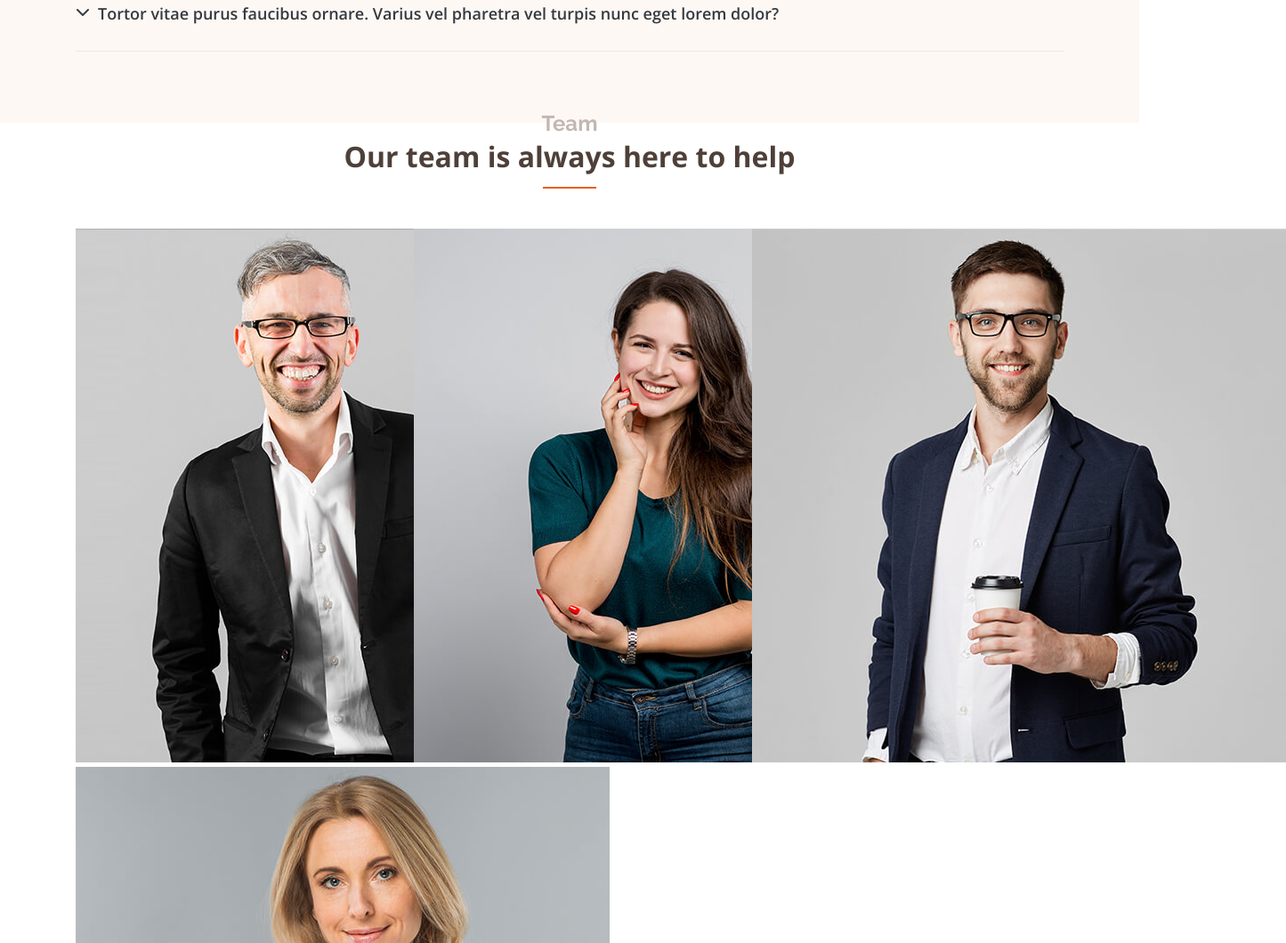
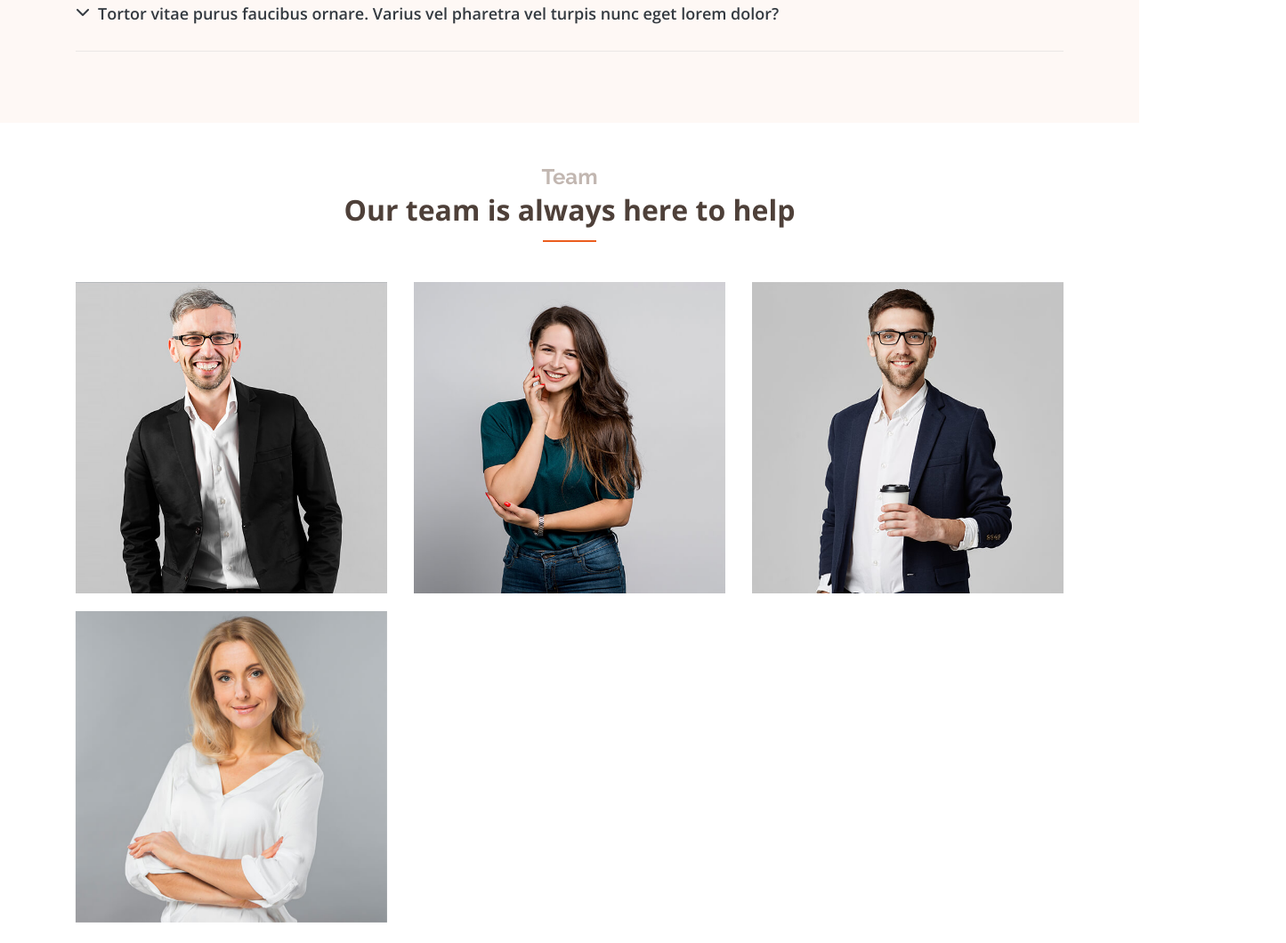
Before and after one commit to imjungim/ResponsiveWeb, a plain HTML site: page index.html in a window 1280 px wide. Shown: the part 3405-4465 px from the top of the page at 89% size, 1445 px wide, since content can reach past the window. Drawn offline with nearby package versions, Linux system fonts and the light colour scheme.

Commit message:
💄 Implement team-section style

```diff
--- a/style.css
+++ b/style.css
@@ -519,6 +519,22 @@ h6,
   max-height: 500px;
 }
 
+/* TEAM SECTION */
+
+.team-section {
+  padding: 60px 0;
+  background-color: #fff;
+}
+
+.team-image {
+  margin-bottom: 20px;
+}
+
+.team-image img {
+  display: block;
+  width: 100%;
+  height: auto;
+}
 
 /* 반응형 디자인 */
 
```
